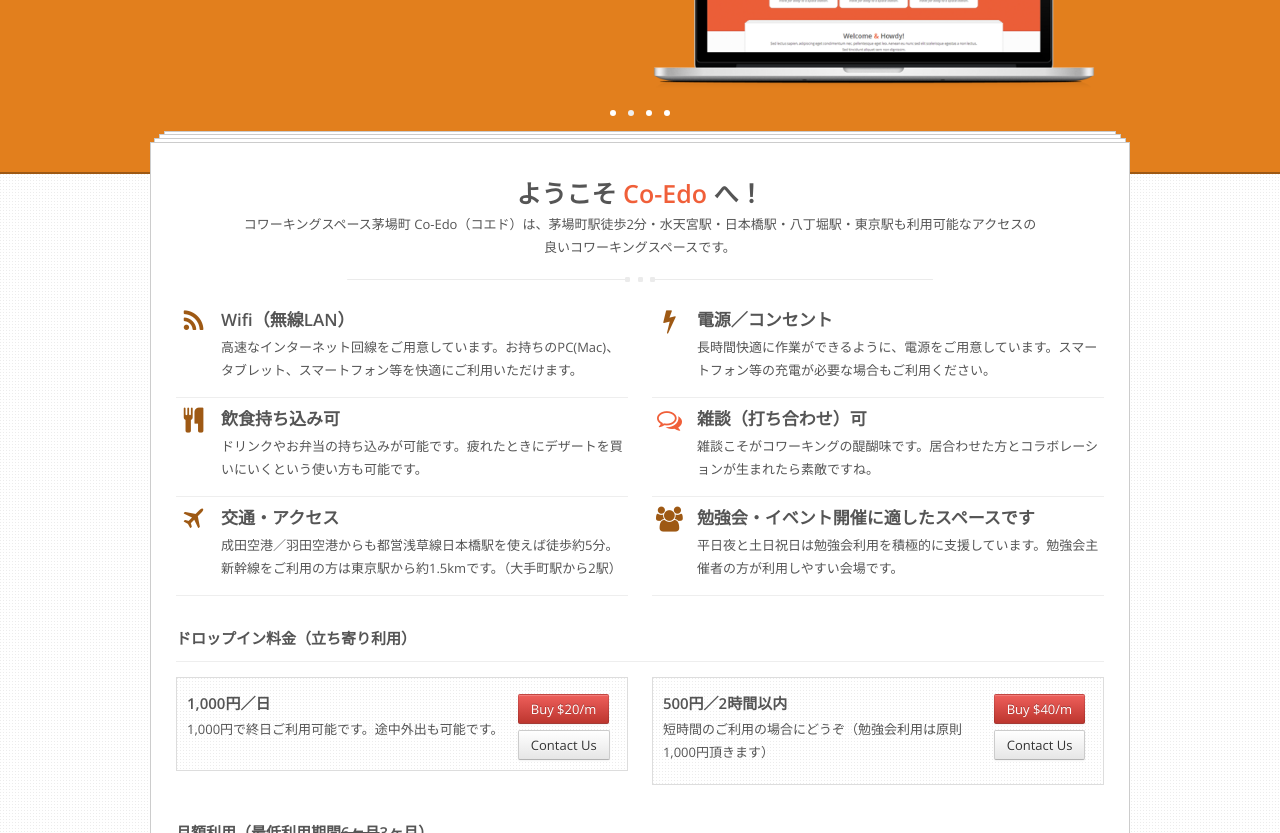
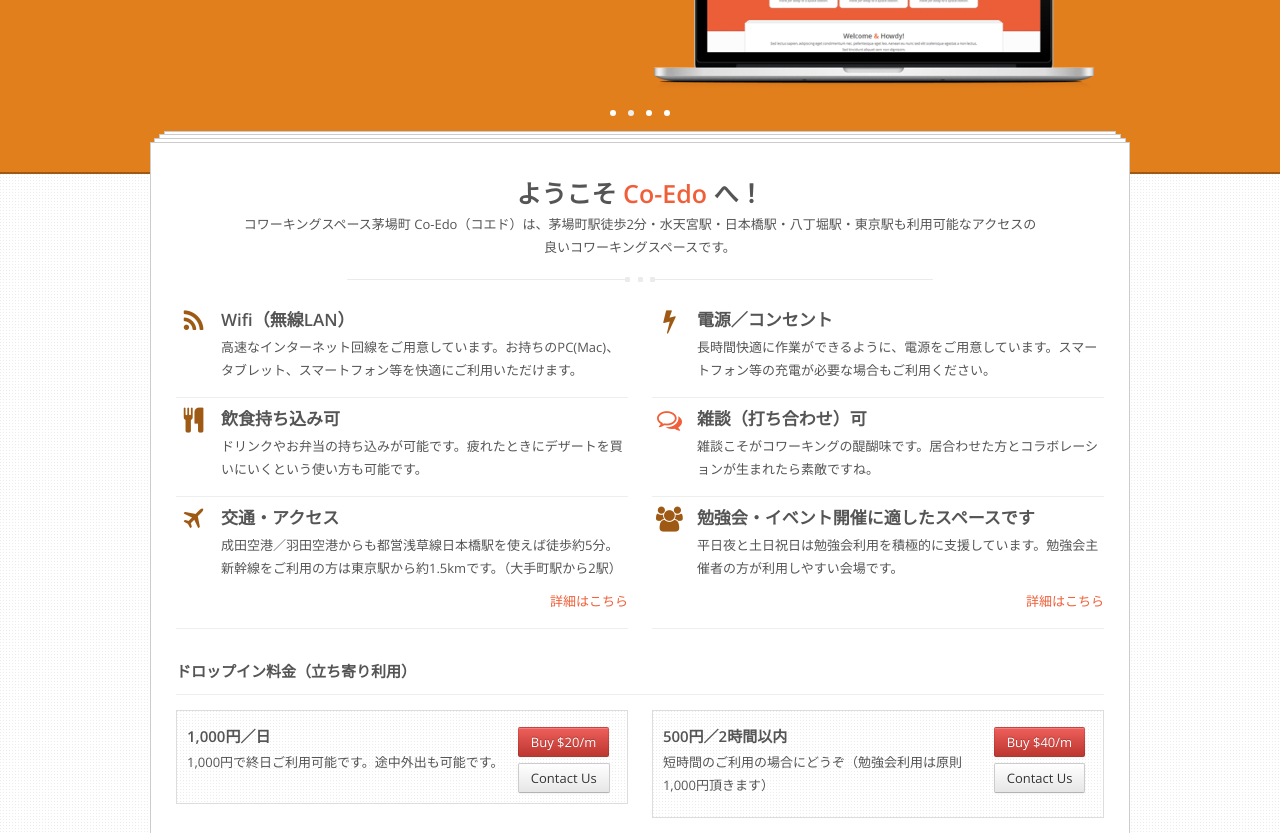
Before and after one commit to coedo/coedo.github.io, a plain HTML site: page index.html in a window 1280 px wide. Shown: the part 267-1100 px from the top of the page. Drawn offline with nearby package versions, Linux system fonts and the light colour scheme.

Commit message:
add links to blog

```diff
--- a/index.html
+++ b/index.html
@@ -269,6 +269,7 @@
 						<h5>交通・アクセス</h5>
 
 						<p>成田空港／羽田空港からも都営浅草線日本橋駅を使えば徒歩約5分。<br>新幹線をご利用の方は東京駅から約1.5kmです。（大手町駅から2駅）</p>
+						<p class="pull-right"><a href="http://blog.coworking.tokyo.jp/p/access.html" target="blog">詳細はこちら</a></p>
 					</div>
 
 					<div class="clearfix"></div>
@@ -286,6 +287,7 @@
 						<h5>勉強会・イベント開催に適したスペースです</h5>
 
 						<p>平日夜と土日祝日は勉強会利用を積極的に支援しています。勉強会主催者の方が利用しやすい会場です。</p>
+						<p class="pull-right"><a href="http://blog.coworking.tokyo.jp/p/study.html" target="blog">詳細はこちら</a></p>
 					</div>
 
 					<div class="clearfix"></div>
```
